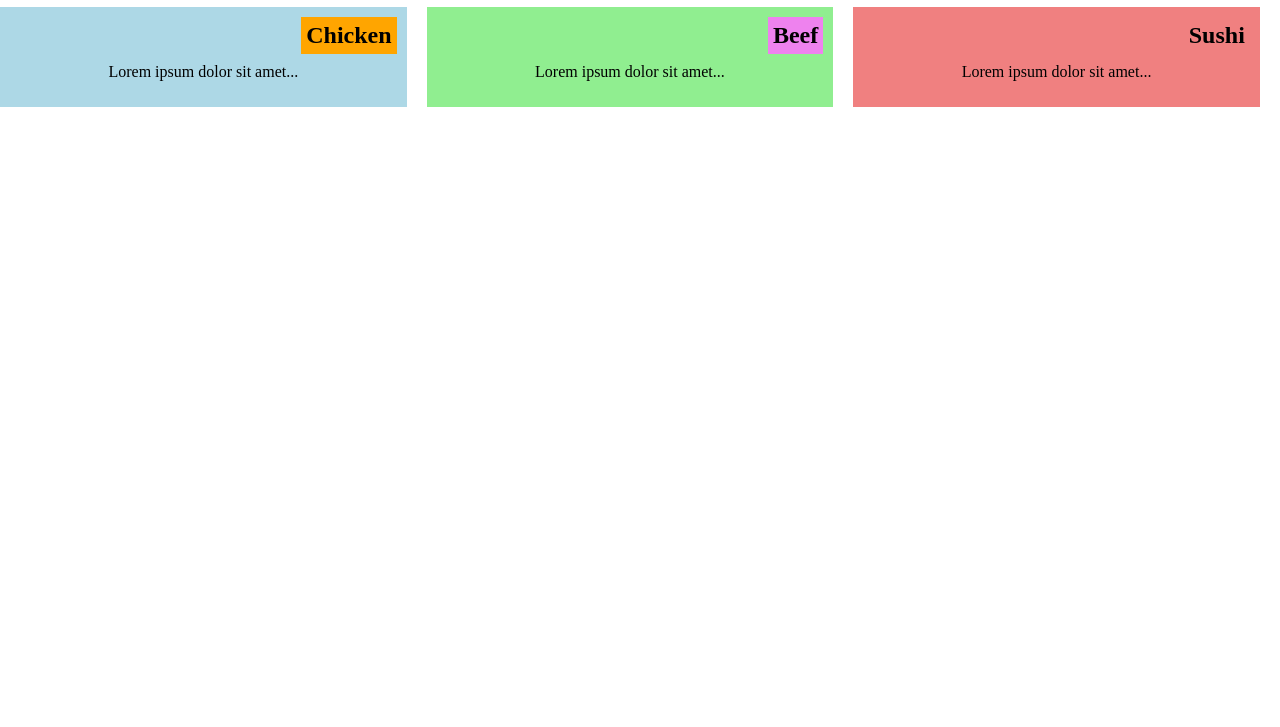
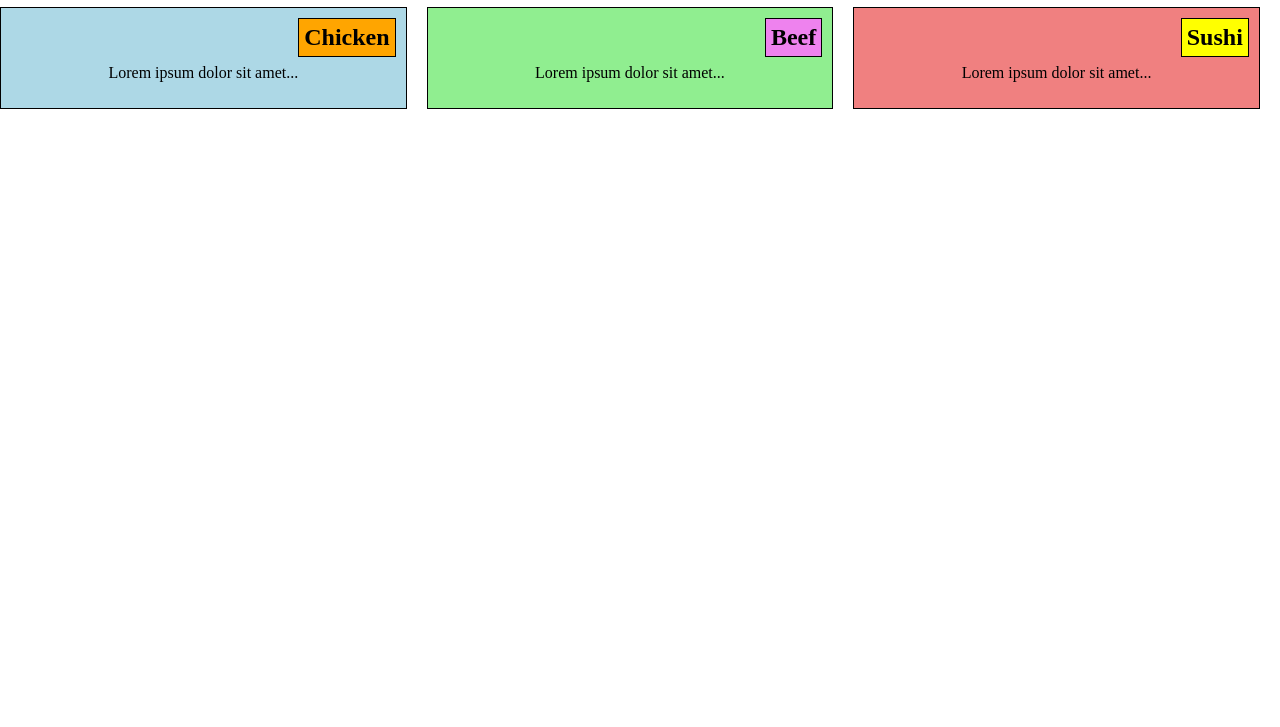
Before and after one commit to S1lv4h/Module-2-soloution, a plain HTML site: page mod2_solution/index.html in a window 1280 px wide. Shown: the part 73-800 px from the top of the page. Drawn offline with Linux system fonts and the light colour scheme.

Commit message:
Update index.html

```diff
--- a/mod2_solution/index.html
+++ b/mod2_solution/index.html
@@ -17,6 +17,7 @@
             margin-bottom: 20px; /* Add margin for separation */
             position: relative; /* Relative positioning for the headings */
             background-color: #f0f0f0; /* Light background for sections */
+            border: 1px solid black; /* Black border for sections */
         }
         .section h2 {
             position: absolute;
@@ -25,9 +26,8 @@
             margin: 0;
             padding: 5px;
             z-index: 2; /* Ensure the heading is above the paragraph */
-        }
-        .section:nth-child(1) h2 {
-            background-color: yellow;
+            background-color: yellow; /* Default background color for headings */
+            border: 1px solid black; /* Black border for headings */
         }
         .section:nth-child(2) h2 {
             background-color: orange;
```
